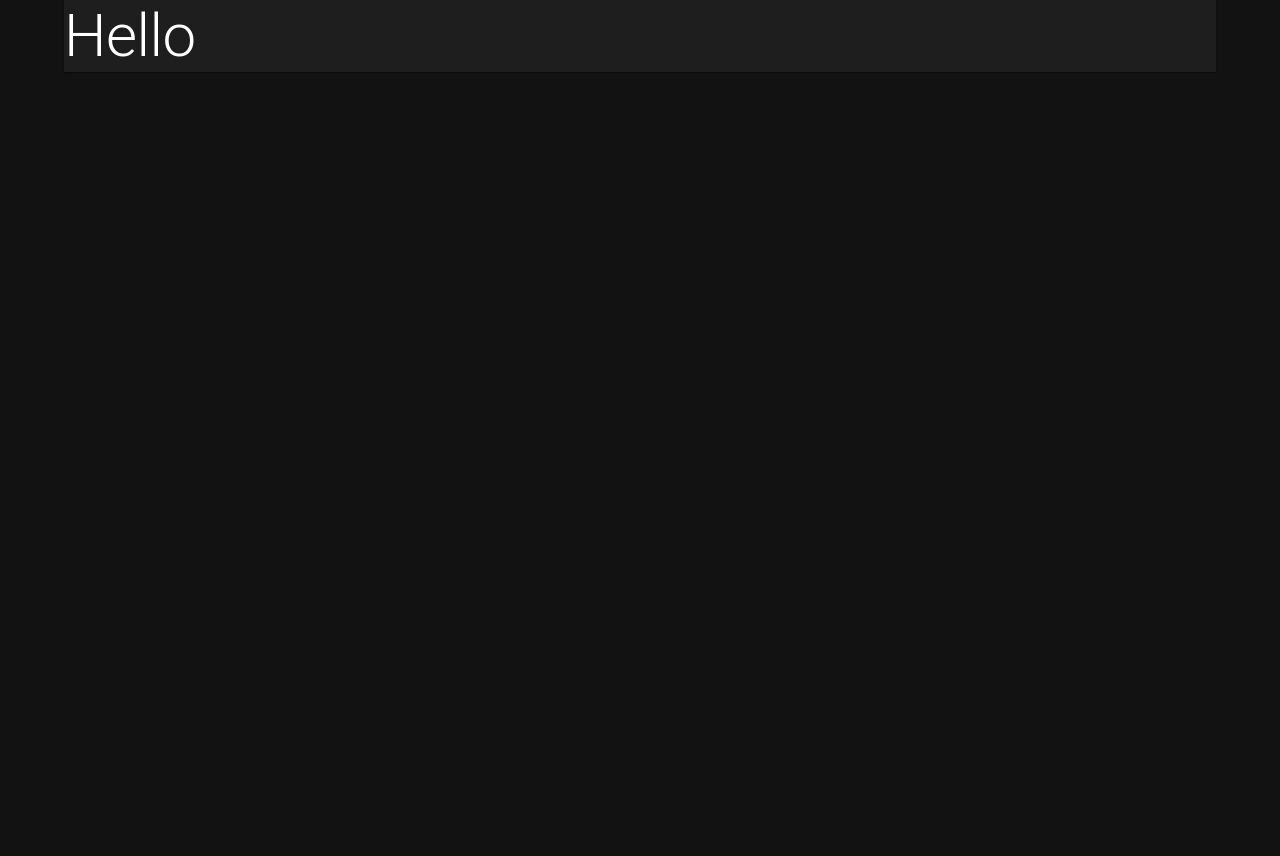
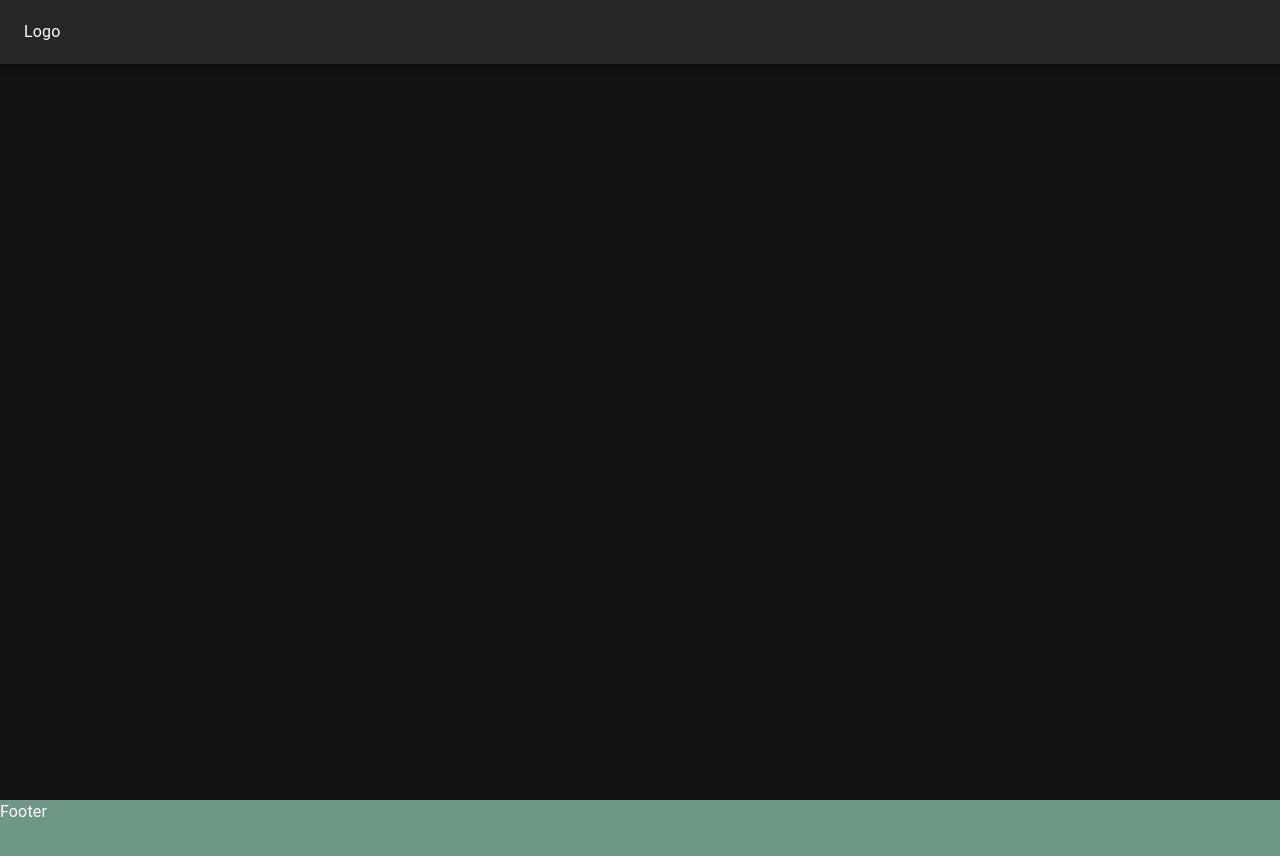
Before and after one commit to prosenjit-singha/todays-trends-v2.0, a React (Create React App) app: page / in a window 1280 px wide. Shown: the top 856 px of the page. Before the commit the page ends 800 px from the top, so only its background shows below. Built offline with nearby package versions, Linux system fonts and the light colour scheme.

Commit message:
Home route created

```diff
--- a/package.json
+++ b/package.json
@@ -16,6 +16,7 @@
     "@types/react-dom": "^18.0.9",
     "react": "^18.2.0",
     "react-dom": "^18.2.0",
+    "react-router-dom": "^6.4.5",
     "react-scripts": "5.0.1",
     "typescript": "^4.9.4",
     "web-vitals": "^2.1.4"
--- a/src/App.tsx
+++ b/src/App.tsx
@@ -1,10 +1,6 @@
-import {
-  CssBaseline,
-  ThemeProvider,
-  Typography,
-  Container,
-  Paper,
-} from "@mui/material";
+import { router } from "./routes/router";
+import { RouterProvider } from "react-router-dom";
+import { CssBaseline, ThemeProvider } from "@mui/material";
 import { darkMode } from "./styles/theme";
 
 function App() {
@@ -12,14 +8,7 @@ function App() {
     <>
       <ThemeProvider theme={darkMode}>
         <CssBaseline enableColorScheme />
-        <Container>
-          <Paper variant="elevation">
-            <Typography variant="h2" color="">
-              {" "}
-              Hello
-            </Typography>
-          </Paper>
-        </Container>
+        <RouterProvider router={router} />
       </ThemeProvider>
     </>
   );
--- /dev/null
+++ b/src/components/Footer/index.tsx
@@ -0,0 +1,12 @@
+import { Box, styled } from "@mui/material";
+
+const Container = styled(Box)(({ theme }) => ({
+  minHeight: "10vh",
+  backgroundColor: "#6D9886",
+}));
+
+function Footer() {
+  return <Container>Footer</Container>;
+}
+
+export default Footer;
--- /dev/null
+++ b/src/components/Navbar/index.tsx
@@ -0,0 +1,17 @@
+import { AppBar, Toolbar } from "@mui/material";
+
+function Navbar() {
+  return (
+    <AppBar
+      sx={
+        {
+          // bgcolor: "white",
+        }
+      }
+    >
+      <Toolbar>Logo</Toolbar>
+    </AppBar>
+  );
+}
+
+export default Navbar;
--- /dev/null
+++ b/src/components/styled/containers.ts
@@ -0,0 +1,5 @@
+import { styled } from "@mui/material";
+
+export const Main = styled("main")(({ theme }) => ({
+  minHeight: "100vh",
+}));
--- /dev/null
+++ b/src/layouts/root.tsx
@@ -0,0 +1,16 @@
+import React from "react";
+import { Outlet } from "react-router-dom";
+import Footer from "../components/Footer";
+import Navbar from "../components/Navbar";
+
+function Root() {
+  return (
+    <>
+      <Navbar />
+      <Outlet />
+      <Footer />
+    </>
+  );
+}
+
+export default Root;
--- /dev/null
+++ b/src/pages/Home/index.tsx
@@ -0,0 +1,7 @@
+import { Main } from "../../components/styled/containers";
+
+function Home() {
+  return <Main>Home</Main>;
+}
+
+export default Home;
--- /dev/null
+++ b/src/routes/router.tsx
@@ -0,0 +1,20 @@
+import { createBrowserRouter, redirect } from "react-router-dom";
+import Root from "../layouts/root";
+import Home from "../pages/Home";
+
+export const router = createBrowserRouter([
+  {
+    path: "/",
+    element: <Root />,
+    children: [
+      {
+        path: "",
+        element: <Home />,
+      },
+      {
+        path: "home",
+        loader: () => redirect("/"),
+      },
+    ],
+  },
+]);
--- a/src/styles/theme/dark.ts
+++ b/src/styles/theme/dark.ts
@@ -3,9 +3,6 @@ import { createTheme } from "@mui/material";
 export const darkMode = createTheme({
   palette: {
     mode: "dark",
-    primary: {
-      main: "#122345",
-    },
   },
   shape: {
     borderRadius: 0,
```
Also changed, not shown: 1 other file (tests, documents, lock files or other folders).
